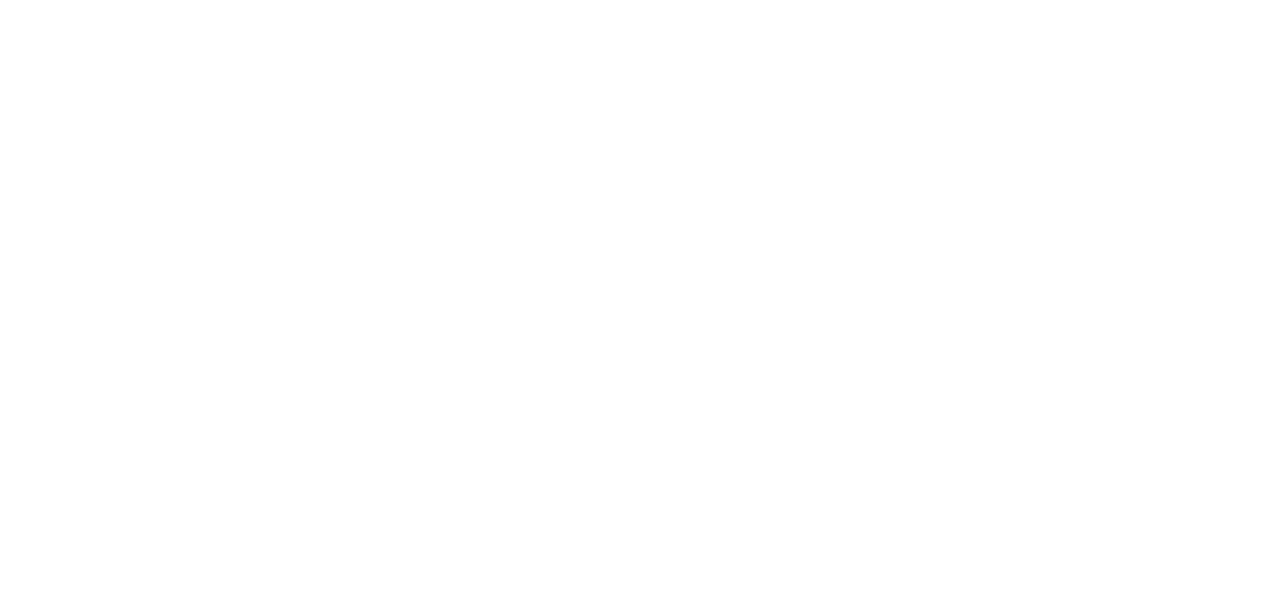
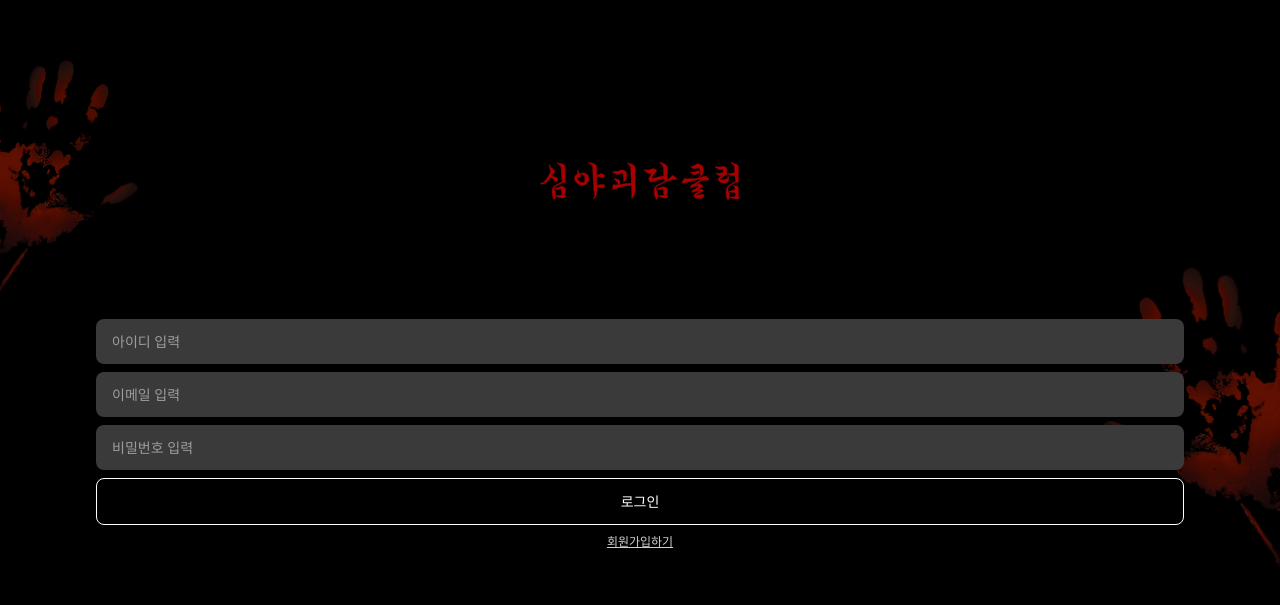
Before and after one commit to 11th-Highthon/FE, a React (Vite) app: page /login in a window 1280 px wide. Before the commit this address had no page. Shown: the part 169-774 px from the top of the page. Built offline with nearby package versions, Linux system fonts and the light colour scheme; a web font is replaced by a local one.

Commit message:
feature: 기능개발 2차

```diff
--- a/src/main.css
+++ b/src/main.css
@@ -2,6 +2,7 @@
 @import 'tailwindcss';
 
 * {
+  outline: none;
   box-sizing: border-box;
   font-family: 'Pretendard Variable', Pretendard, -apple-system,
     BlinkMacSystemFont, system-ui, Roboto, 'Helvetica Neue', 'Segoe UI',
--- /dev/null
+++ b/src/pages/Login.tsx
@@ -0,0 +1,40 @@
+import { Logo } from '../components';
+
+export const Login = () => {
+  return (
+    <div className="flex flex-col items-center gap-[30px] size-full overflow-hidden">
+      <Logo className="top-[250px] absolute z-30" width={200} height={200} />
+      <div className="flex absolute flex-col items-center gap-2 w-[85%] z-40 bottom-20">
+        <input
+          className="w-full h-fit bg-[#3A3A3A] font-medium text-[14px] px-4 py-3 rounded-[8px] text-white"
+          placeholder="아이디 입력"
+        />
+        <input
+          className="w-full h-fit bg-[#3A3A3A] font-medium text-[14px] px-4 py-3 rounded-[8px] text-white"
+          placeholder="이메일 입력"
+        />
+        <input
+          className="w-full h-fit bg-[#3A3A3A] font-medium text-[14px] px-4 py-3 rounded-[8px] text-white"
+          placeholder="비밀번호 입력"
+        />
+        <button className="w-full h-fit border-white border font-medium text-[14px] px-4 py-3 rounded-[8px] text-white">
+          로그인
+        </button>
+        <button className="font-medium text-[12px] text-[#CFCFCF] underline">
+          회원가입하기
+        </button>
+      </div>
+
+      <div className="top-0 z-10 size-full absolute overflow-hidden bg-black">
+        <img
+          src="/Hand.png"
+          className="absolute top-[200px] -left-5 rotate-[140px] w-[200px] opacity-50"
+        />
+        <img
+          src="/Hand.png"
+          className="absolute top-[400px] -right-5 rotate-[140px] w-[250px] transform-[scale(-1,_1)] opacity-50"
+        />
+      </div>
+    </div>
+  );
+};
--- /dev/null
+++ b/src/pages/Onboard.tsx
@@ -0,0 +1,28 @@
+import { Link } from 'react-router-dom';
+import { Logo } from '../components';
+
+export const Onboard = () => {
+  return (
+    <div className="flex flex-col items-center gap-[30px] size-full overflow-hidden">
+      <Logo className="top-[250px] absolute z-30" width={200} height={200} />
+      <Link
+        to="/login"
+        className="absolute w-[85%] flex justify-center h-fit py-3 mx-auto bg-[#3A3A3A] bottom-20 z-30 rounded-lg"
+      >
+        <span className="text-[18px] font-medium text-[#CFCFCF]">
+          이메일로 시작하기
+        </span>
+      </Link>
+      <div className="top-0 z-10 size-full absolute overflow-hidden bg-black">
+        <img
+          src="/Hand.png"
+          className="absolute top-[200px] -left-5 rotate-[140px] w-[200px] opacity-50"
+        />
+        <img
+          src="/Hand.png"
+          className="absolute top-[400px] -right-5 rotate-[140px] w-[250px] transform-[scale(-1,_1)] opacity-50"
+        />
+      </div>
+    </div>
+  );
+};
--- a/src/pages/index.ts
+++ b/src/pages/index.ts
@@ -3,3 +3,5 @@ export * from './Search';
 export * from './Detail';
 export * from './My';
 export * from './MyStory';
+export * from './Onboard';
+export * from './Login';
--- a/src/router/index.tsx
+++ b/src/router/index.tsx
@@ -6,6 +6,8 @@ export const Router = () => {
   return (
     <BrowserRouter>
       <Routes>
+        <Route path="/onboard" element={<_.Onboard />} />
+        <Route path="/login" element={<_.Login />} />
         <Route element={<Layout />}>
           <Route path="/" element={<_.Home />} />
           <Route path="/search" element={<_.Search />} />
```
